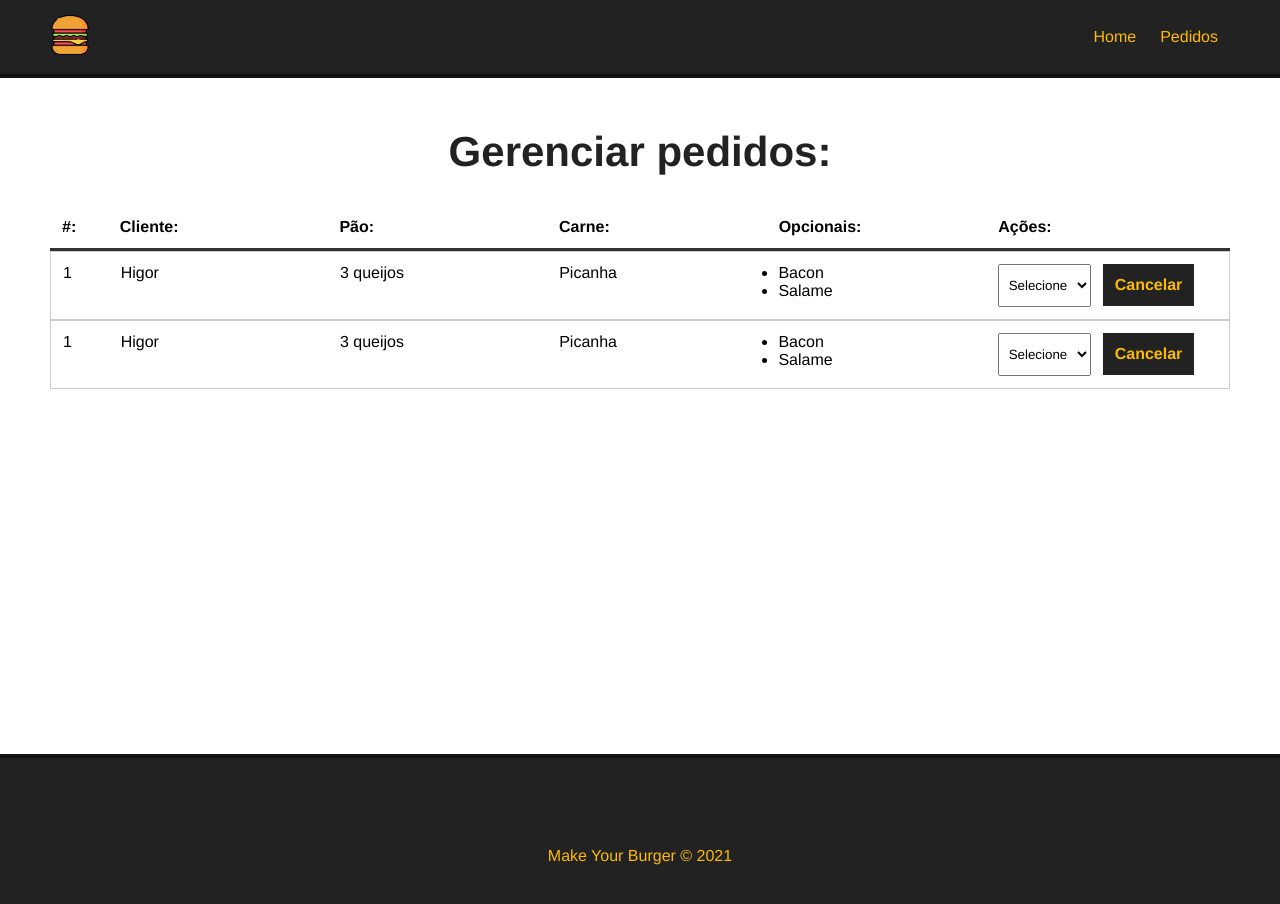
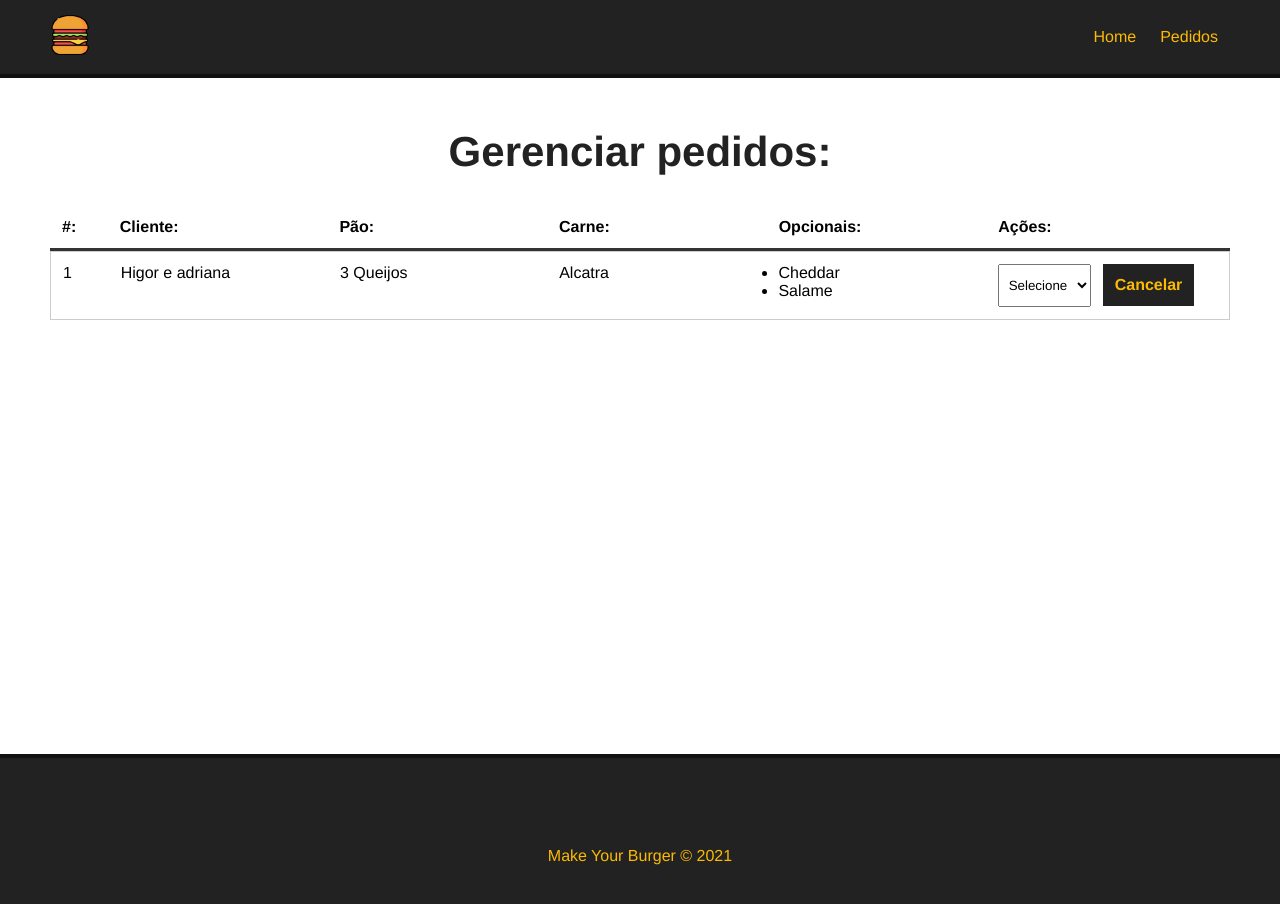
Before and after one commit to HigorDanielMR/Sistema_De_Pedido_De_Hamburguer, a Vue app in the folder 1_sistema_de_pedido_de_hamburguer/: page /pedidos in a window 1280 px wide. Shown: the top 904 px of the page. Built offline with nearby package versions, Linux system fonts and the light colour scheme; data requests are answered from the project's data file.

Commit message:
feat: Implementando metodo get para obter os pedidos do banco

```diff
--- a/1_sistema_de_pedido_de_hamburguer/db/db.json
+++ b/1_sistema_de_pedido_de_hamburguer/db/db.json
@@ -83,71 +83,7 @@
   ],
   "burgers": [
     {
-      "nome": "Matheus Battisti",
-      "carne": "Picanha",
-      "pao": "Italiano Branco",
-      "opcionais": [
-        "Bacon",
-        "Salame",
-        "Cebola roxa"
-      ],
-      "status": "Finalizado",
-      "id": "1"
-    },
-    {
-      "nome": "João Coelho",
-      "carne": "Maminha",
-      "pao": "3 Queijos",
-      "opcionais": [
-        "Salame",
-        "Cebola roxa"
-      ],
-      "status": "Solicitado",
-      "id": "4"
-    },
-    {
-      "id": "2e7d",
-      "nome": "Higor Daniel Morais Rodrigues Higor",
-      "carne": "Maminha",
-      "pao": "3 Queijos",
-      "status": "Solicitado"
-    },
-    {
-      "id": "c13f",
-      "nome": "Higor Daniel Morais Rodrigues Higor",
-      "carne": "Maminha",
-      "pao": "3 Queijos",
-      "opcionais": [
-        "Bacon",
-        "Cheddar",
-        "Salame"
-      ],
-      "status": "Solicitado"
-    },
-    {
-      "id": "ec58",
-      "nome": "Higor Daniel Morais Rodrigues Higor",
-      "carne": "Maminha",
-      "pao": "3 Queijos",
-      "opcionais": [
-        "Bacon",
-        "Cheddar"
-      ],
-      "status": "Solicitado"
-    },
-    {
-      "id": "9b02",
-      "nome": "Adriana",
-      "carne": "Picanha",
-      "pao": "3 Queijos",
-      "opcionais": [
-        "Cheddar",
-        "Salame"
-      ],
-      "status": "Solicitado"
-    },
-    {
-      "id": "fde3",
+      "id": "1",
       "nome": "Higor e adriana",
       "carne": "Alcatra",
       "pao": "3 Queijos",
@@ -156,34 +92,6 @@
         "Salame"
       ],
       "status": "Solicitado"
-    },
-    {
-      "id": "533c",
-      "nome": "Higor e adriana",
-      "carne": "Maminha",
-      "pao": "3 Queijos",
-      "opcionais": [
-        "Bacon",
-        "Cheddar",
-        "Salame"
-      ],
-      "status": "Solicitado"
-    },
-    {
-      "id": "7326",
-      "nome": null,
-      "carne": null,
-      "pao": null,
-      "opcionais": [],
-      "status": "Solicitado"
-    },
-    {
-      "id": "6e02",
-      "nome": "",
-      "carne": "",
-      "pao": "",
-      "opcionais": [],
-      "status": "Solicitado"
     }
   ]
 }
--- a/1_sistema_de_pedido_de_hamburguer/src/components/Dashboard.vue
+++ b/1_sistema_de_pedido_de_hamburguer/src/components/Dashboard.vue
@@ -11,33 +11,14 @@
             </div>
         </div>
         <div id="burger-table-rows">
-            <div class="burger-table-row">
-                <div class="order-number">1</div>
-                <div>Higor</div>
-                <div>3 queijos</div>
-                <div>Picanha</div>
+            <div class="burger-table-row" v-for="burger in burgers" :key="burger.id">
+                <div class="order-number">{{burger.id}}</div>
+                <div>{{ burger.nome }}</div>
+                <div>{{burger.pao}}</div>
+                <div>{{burger.carne}}</div>
                 <div>
                     <ul>
-                        <li>Bacon</li>
-                        <li>Salame</li>
-                    </ul>
-                </div>
-                <div>
-                    <select name="status" class="status">
-                        <option value="">Selecione</option>
-                    </select>
-                    <button class="delete-btn">Cancelar</button>
-                </div>
-            </div>
-            <div class="burger-table-row">
-                <div class="order-number">1</div>
-                <div>Higor</div>
-                <div>3 queijos</div>
-                <div>Picanha</div>
-                <div>
-                    <ul>
-                        <li>Bacon</li>
-                        <li>Salame</li>
+                        <li v-for="(opcional, index) in burger.opcionais" :key="index">{{opcional}}</li>
                     </ul>
                 </div>
                 <div>
@@ -53,7 +34,28 @@
 
 <script>
     export default {
-        name: "Dashboard"
+        name: "Dashboard",
+        data(){
+            return{
+                burgers: null,
+                burger_id: null,
+                status: []
+            }
+        },
+        methods: {
+            async obterPedidos(){
+                const req = await fetch("http://localhost:3000/burgers");
+
+                const data = await req.json();
+
+                this.burgers = data;
+
+                //resgatar os status
+            }
+        },
+        mounted(){
+            this.obterPedidos();
+        }
     }
 </script>
 
```
